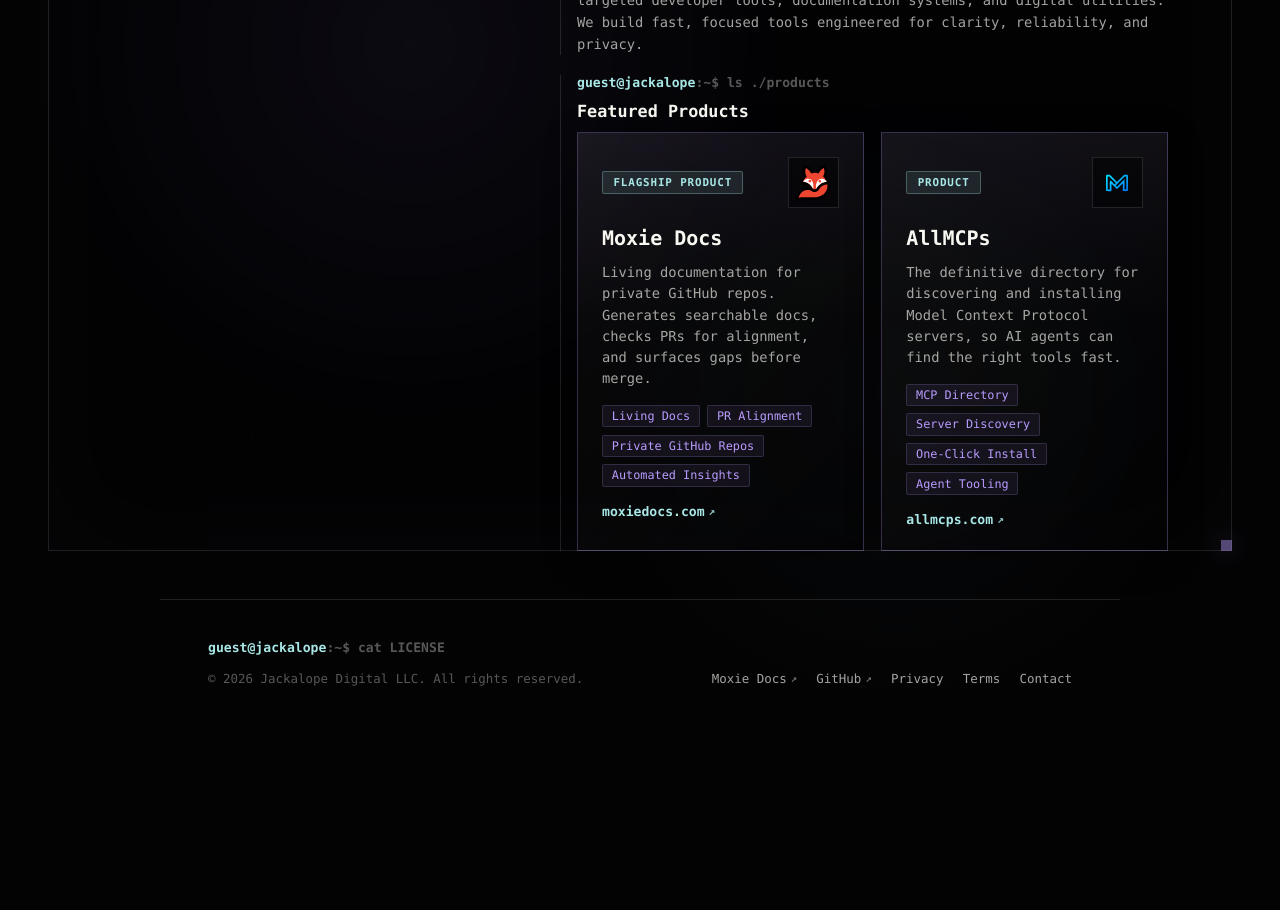
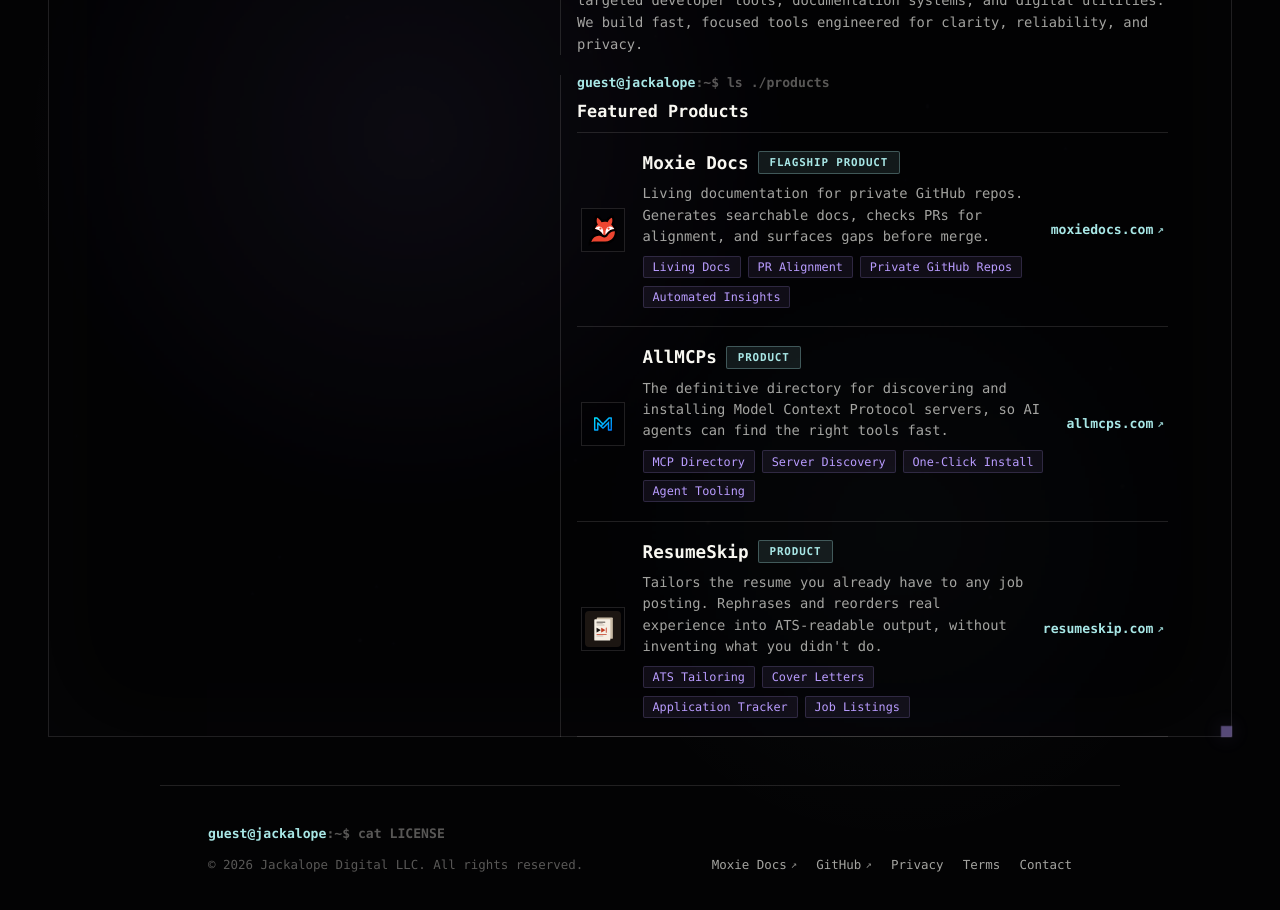
Before and after one commit to Ghosts/jackalope-digital, a Next.js app: page / in a window 1280 px wide. Shown: the part 600-1510 px from the top of the page. Before the commit the page ends 1342 px from the top, so only its background shows below. Built offline with nearby package versions, Linux system fonts and the light colour scheme; no server answers.

Commit message:
Add ResumeSkip product to homepage
Adds ResumeSkip as a featured product with a new site icon asset and product row content on the home page. Also includes ResumeSkip in structured data as a SoftwareApplication so search engines can better understand and index the product.

```diff
--- a/src/app/page.module.css
+++ b/src/app/page.module.css
@@ -247,44 +247,44 @@
   margin-bottom: 0.7rem;
 }
 
-.flagshipContainer {
-  display: grid;
-  grid-template-columns: repeat(auto-fit, minmax(260px, 1fr));
-  gap: 1.1rem;
+.productRows {
+  display: flex;
+  flex-direction: column;
   margin-top: 0.6rem;
+  border-top: 1px solid var(--line);
 }
 
-.flagshipCard {
+.productRow {
   display: flex;
-  flex-direction: column;
+  align-items: center;
   gap: 1.1rem;
-  padding: 1.5rem;
-  background:
-    linear-gradient(135deg, rgba(248, 247, 241, 0.04), rgba(3, 3, 4, 0.3)),
-    linear-gradient(rgba(185, 156, 255, 0.06), transparent 45%);
-  border: 1px solid var(--line-hot);
-  box-shadow: 0 0.5rem 2rem rgba(0, 0, 0, 0.3);
+  padding: 1.15rem 0.25rem;
+  border-bottom: 1px solid var(--line);
   transition:
     border-color 0.25s ease,
-    transform 0.25s ease,
-    box-shadow 0.25s ease;
+    background 0.25s ease;
 }
 
-.flagshipCard:hover,
-.flagshipCard:focus-visible {
-  border-color: var(--cyan);
-  transform: translateY(-3px);
-  box-shadow:
-    0 0.8rem 2.8rem rgba(185, 156, 255, 0.18),
-    0 0 1rem rgba(168, 231, 230, 0.12);
+.productRow:hover,
+.productRow:focus-visible {
+  background: linear-gradient(90deg, rgba(185, 156, 255, 0.06), transparent 75%);
+  border-color: var(--line-hot);
   outline: none;
 }
 
-.flagshipHeader {
+.productRowBody {
   display: flex;
+  flex: 1 1 auto;
+  min-width: 0;
+  flex-direction: column;
+  gap: 0.55rem;
+}
+
+.productRowHead {
+  display: flex;
+  flex-wrap: wrap;
   align-items: center;
-  justify-content: space-between;
-  gap: 1rem;
+  gap: 0.6rem;
 }
 
 .flagshipBadge {
@@ -303,25 +303,20 @@
   display: grid;
   flex: 0 0 auto;
   place-items: center;
-  width: 3.2rem;
-  height: 3.2rem;
+  width: 2.75rem;
+  height: 2.75rem;
   background: rgba(3, 3, 4, 0.6);
   border: 1px solid var(--line);
 }
 
-.productBody {
-  display: flex;
-  flex-direction: column;
-  gap: 0.75rem;
-}
-
 .productName {
   color: var(--white);
-  font-size: 1.25rem;
+  font-size: 1.1rem;
   font-weight: 700;
 }
 
 .productDesc {
+  max-width: 42rem;
   color: var(--soft);
   font-size: 0.86rem;
   line-height: 1.55;
@@ -331,7 +326,6 @@
   display: flex;
   flex-wrap: wrap;
   gap: 0.45rem;
-  margin-top: 0.2rem;
 }
 
 .tag {
@@ -346,13 +340,14 @@
 
 .productLink {
   display: inline-flex;
+  flex: 0 0 auto;
   align-items: center;
   gap: 0.25rem;
-  margin-top: 0.4rem;
   color: var(--cyan);
   font-size: 0.82rem;
   font-weight: 650;
   line-height: 1;
+  white-space: nowrap;
 }
 
 .arrow {
--- a/src/app/page.tsx
+++ b/src/app/page.tsx
@@ -49,6 +49,19 @@ export default function Home() {
         "operatingSystem": "Web",
         "description":
           "The definitive directory for discovering and installing Model Context Protocol servers.",
+        "publisher": {
+          "@id": "https://jackalope.digital/#organization",
+        },
+      },
+      {
+        "@type": "SoftwareApplication",
+        "@id": "https://resumeskip.com/#software",
+        "name": "ResumeSkip",
+        "url": "https://resumeskip.com",
+        "applicationCategory": "BusinessApplication",
+        "operatingSystem": "Web",
+        "description":
+          "Tailors the resume you already have to any job posting: ATS-readable output, an application tracker, without inventing experience.",
         "publisher": {
           "@id": "https://jackalope.digital/#organization",
         },
@@ -479,71 +492,102 @@ export default function Home() {
                 Featured Products
               </h2>
 
-              <div className={styles.flagshipContainer}>
+              <div className={styles.productRows}>
                 <a
-                  className={styles.flagshipCard}
+                  className={styles.productRow}
                   href="https://moxiedocs.com"
                   target="_blank"
                   rel="noopener noreferrer"
                 >
-                  <div className={styles.flagshipHeader}>
+                  <span className={styles.productLogo} aria-hidden="true">
+                    <Image src="/moxie-fox.svg" alt="" width={36} height={36} />
+                  </span>
+
+                  <div className={styles.productRowBody}>
+                    <div className={styles.productRowHead}>
+                      <span className={styles.productName}>Moxie Docs</span>
                       <span className={styles.flagshipBadge}>FLAGSHIP PRODUCT</span>
-                    <span className={styles.productLogo} aria-hidden="true">
-                      <Image src="/moxie-fox.svg" alt="" width={44} height={44} />
-                    </span>
                     </div>
-
-                  <div className={styles.productBody}>
-                    <span className={styles.productName}>Moxie Docs</span>
                     <span className={styles.productDesc}>
                       Living documentation for private GitHub repos. Generates searchable
                       docs, checks PRs for alignment, and surfaces gaps before merge.
                     </span>
-
                     <div className={styles.tagGrid}>
                       <span className={styles.tag}>Living Docs</span>
                       <span className={styles.tag}>PR Alignment</span>
                       <span className={styles.tag}>Private GitHub Repos</span>
                       <span className={styles.tag}>Automated Insights</span>
                     </div>
+                  </div>
 
                   <span className={styles.productLink}>
                     moxiedocs.com <span className={styles.arrow} aria-hidden="true">&#8599;</span>
                   </span>
-                  </div>
                 </a>
 
                 <a
-                  className={styles.flagshipCard}
+                  className={styles.productRow}
                   href="https://allmcps.com"
                   target="_blank"
                   rel="noopener noreferrer"
                 >
-                  <div className={styles.flagshipHeader}>
+                  <span className={styles.productLogo} aria-hidden="true">
+                    <Image src="/allmcps-icon.svg" alt="" width={36} height={36} />
+                  </span>
+
+                  <div className={styles.productRowBody}>
+                    <div className={styles.productRowHead}>
+                      <span className={styles.productName}>AllMCPs</span>
                       <span className={styles.flagshipBadge}>PRODUCT</span>
-                    <span className={styles.productLogo} aria-hidden="true">
-                      <Image src="/allmcps-icon.svg" alt="" width={44} height={44} />
-                    </span>
                     </div>
-
-                  <div className={styles.productBody}>
-                    <span className={styles.productName}>AllMCPs</span>
                     <span className={styles.productDesc}>
                       The definitive directory for discovering and installing Model Context
                       Protocol servers, so AI agents can find the right tools fast.
                     </span>
-
                     <div className={styles.tagGrid}>
                       <span className={styles.tag}>MCP Directory</span>
                       <span className={styles.tag}>Server Discovery</span>
                       <span className={styles.tag}>One-Click Install</span>
                       <span className={styles.tag}>Agent Tooling</span>
                     </div>
+                  </div>
 
                   <span className={styles.productLink}>
                     allmcps.com <span className={styles.arrow} aria-hidden="true">&#8599;</span>
                   </span>
+                </a>
+
+                <a
+                  className={styles.productRow}
+                  href="https://resumeskip.com"
+                  target="_blank"
+                  rel="noopener noreferrer"
+                >
+                  <span className={styles.productLogo} aria-hidden="true">
+                    <Image src="/resumeskip-icon.svg" alt="" width={36} height={36} />
+                  </span>
+
+                  <div className={styles.productRowBody}>
+                    <div className={styles.productRowHead}>
+                      <span className={styles.productName}>ResumeSkip</span>
+                      <span className={styles.flagshipBadge}>PRODUCT</span>
                     </div>
+                    <span className={styles.productDesc}>
+                      Tailors the resume you already have to any job posting. Rephrases and
+                      reorders real experience into ATS-readable output, without inventing
+                      what you didn&apos;t do.
+                    </span>
+                    <div className={styles.tagGrid}>
+                      <span className={styles.tag}>ATS Tailoring</span>
+                      <span className={styles.tag}>Cover Letters</span>
+                      <span className={styles.tag}>Application Tracker</span>
+                      <span className={styles.tag}>Job Listings</span>
+                    </div>
+                  </div>
+
+                  <span className={styles.productLink}>
+                    resumeskip.com <span className={styles.arrow} aria-hidden="true">&#8599;</span>
+                  </span>
                 </a>
               </div>
             </section>
```
Also changed, not shown: public/resumeskip-icon.svg (added). Lines whose indentation alone changed are shown as unchanged.
